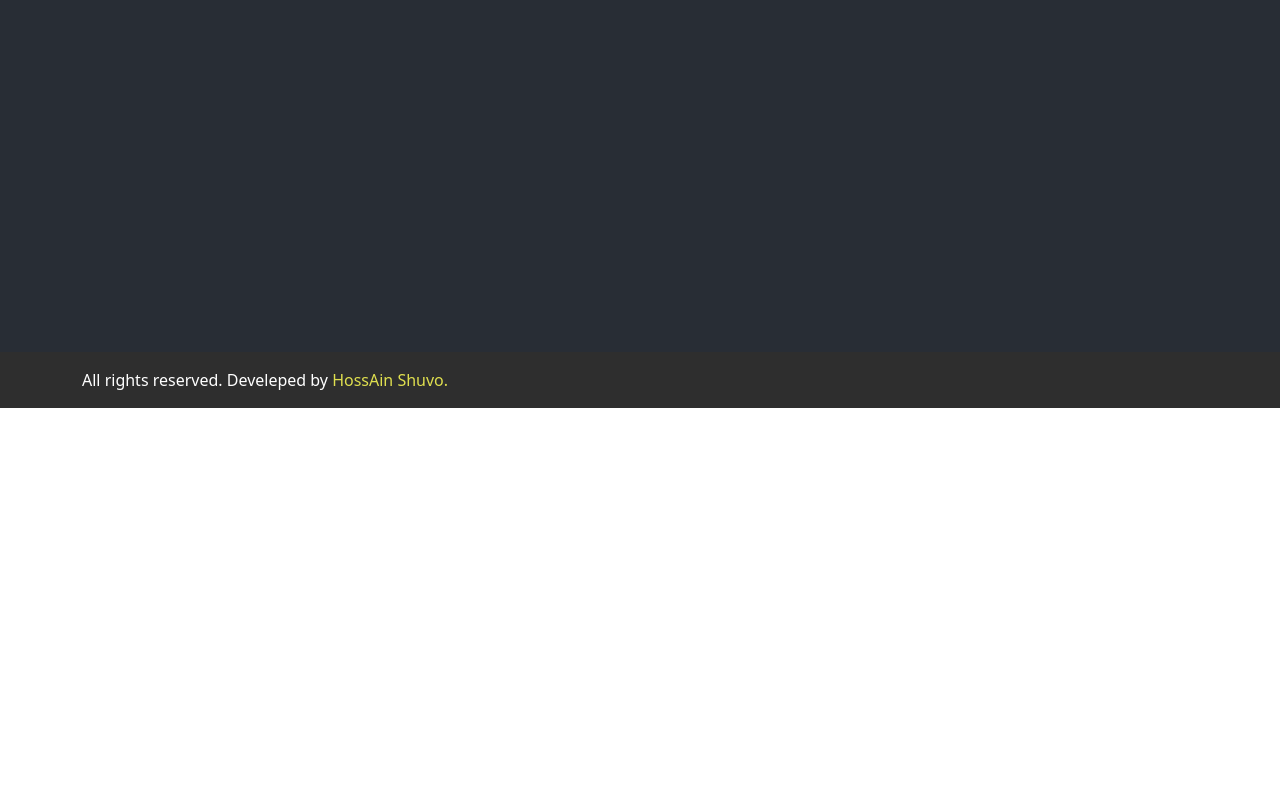
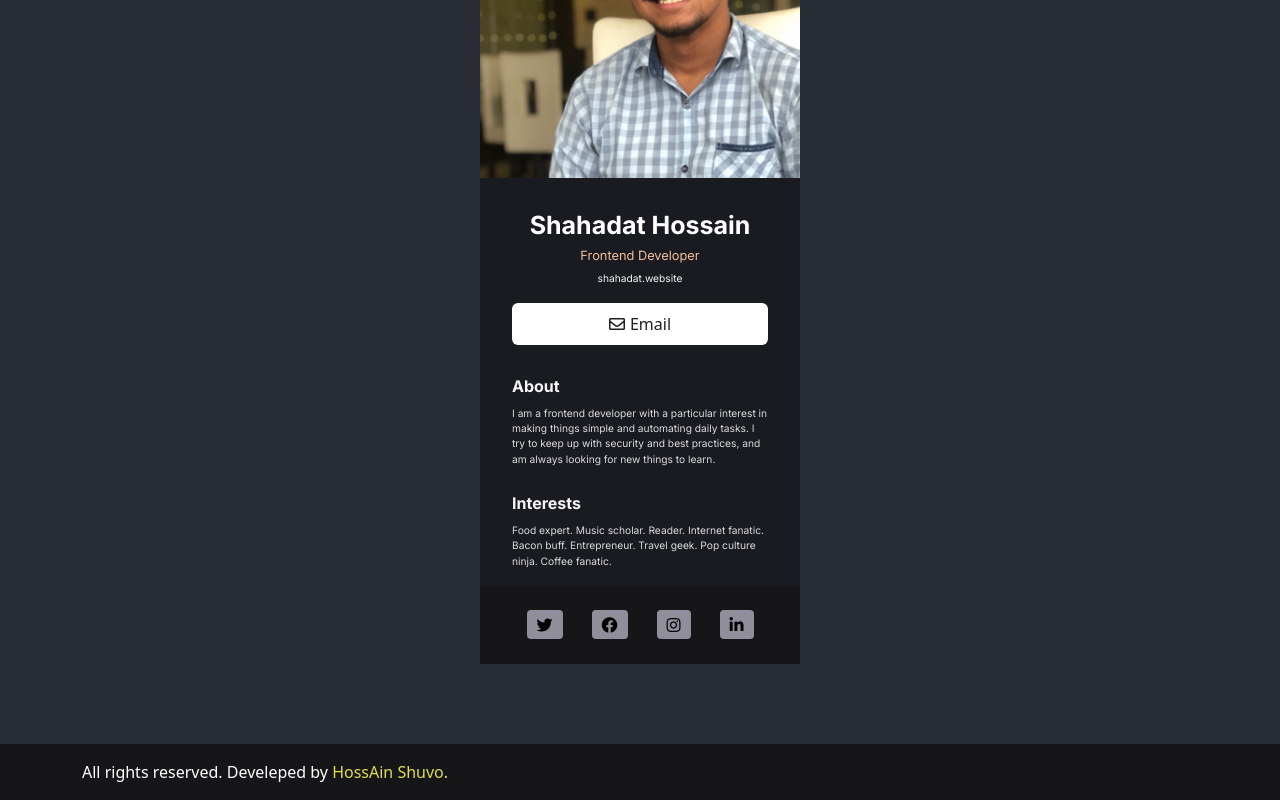
Before and after one commit to ShahadatShuvo/React-Info-Site, a React (Create React App) app: page /contact in a window 1280 px wide. Shown: the part 380-1180 px from the top of the page. Before the commit the page ends 800 px from the top, so only its background shows below. Built offline with nearby package versions, Linux system fonts and the light colour scheme.

Commit message:
code added

```diff
--- a/public/index.html
+++ b/public/index.html
@@ -17,6 +17,14 @@
       crossorigin="anonymous"
     />
 
+      <!-- font awesome cdn  -->
+      <link
+      rel="stylesheet"
+      href="https://use.fontawesome.com/releases/v5.15.4/css/all.css"
+      integrity="sha384-DyZ88mC6Up2uqS4h/KRgHuoeGwBcD4Ng9SiP4dIRy0EXTlnuz47vAwmeGwVChigm"
+      crossorigin="anonymous"
+    />
+
     <title>React Info Site</title>
   </head>
   <body>
--- a/src/components/Contact.jsx
+++ b/src/components/Contact.jsx
@@ -1,13 +1,73 @@
-import React from 'react'
+import React from "react";
+
+import profilePic from "../images/me.jpg"
 
 function Contact() {
   return (
-    <section className='about pt-5'>
-       <div className="container">
-       <h3>Welcome to Contact page..</h3>
-       </div>
+    <section className="about pt-5">
+      <div className="container">
+        <h3 className="text-center">Welcome to Contact page..</h3>
+      </div>
+
+      <div className=" row justify-content-center page ">
+        <div className=" col-10 col-md-4 col-lg-3 cardBody">
+          <div className="info">
+            <img src={profilePic} alt="" />
+            <div className="name">
+              <h1>Shahadat Hossain</h1>
+              <h3>Frontend Developer</h3>
+              <p>shahadat.website</p>
+              <div className="myBtn">
+                <button>
+                  <i className="far fa-envelope"></i>Email
+                </button>
+              </div>
+            </div>
+          </div>
+          {/* about section  */}
+          <div className="parent">
+            <div className="child">
+              <h2>About</h2>
+              <p>
+                I am a frontend developer with a particular interest in making
+                things simple and automating daily tasks. I try to keep up with
+                security and best practices, and am always looking for new
+                things to learn.
+              </p>
+            </div>
+          </div>
+          {/* interests section  */}
+          <div className="parent">
+            <div className="child">
+              <h2>Interests</h2>
+              <p>
+                Food expert. Music scholar. Reader. Internet fanatic. Bacon
+                buff. Entrepreneur. Travel geek. Pop culture ninja. Coffee
+                fanatic.
+              </p>
+            </div>
+          </div>
+          {/* Footer section  */}
+          <div className="footer">
+            <div className="parentFooter">
+              <a href="/">
+                <i className="fab fa-twitter"></i>
+              </a>
+              <a href="/">
+                <i className="fab fa-facebook"></i>
+              </a>
+              <a href="/">
+                <i className="fab fa-instagram"></i>
+              </a>
+              <a href="/">
+                <i className="fab fa-linkedin-in"></i>
+              </a>
+            </div>
+          </div>
+        </div>
+      </div>
     </section>
-  )
+  );
 }
 
-export default Contact
+export default Contact;
--- a/src/index.css
+++ b/src/index.css
@@ -1,6 +1,7 @@
 @import url("https://fonts.googleapis.com/css2?family=Inter:wght@100;200;300;400;500;600;700;800;900&display=swap");
 
-.home, .about {
+.home,
+.about {
   background: #282d35;
   min-height: 83vh;
   color: #ffffff;
@@ -11,7 +12,6 @@
   color: #ffffff;
   background: rgb(46, 46, 46);
 }
-
 
 .content {
   height: 100%;
@@ -29,13 +29,15 @@ h1 {
   position: relative;
   z-index: 35;
 }
-.home ul, .about ul {
+.home ul,
+.about ul {
   list-style-type: none;
   position: relative;
   z-index: 20;
 }
 
-.home ul li::before, .about ul li::before {
+.home ul li::before,
+.about ul li::before {
   display: inline-block;
   vertical-align: middle;
   width: 10px;
@@ -46,7 +48,142 @@ h1 {
   content: " ";
 }
 
-.footer span a{
+.footer span a {
   color: rgb(223, 223, 79);
   text-decoration: none;
 }
+
+* {
+  margin: 0;
+  padding: 0;
+  box-sizing: border-box;
+}
+*::before,
+*::after {
+  margin: 0;
+  padding: 0;
+  box-sizing: border-box;
+}
+
+.info {
+  width: 100%;
+}
+
+.info img {
+  width: 100%;
+  border-radius: 10px 10px 0px 0px;
+}
+
+.name {
+  margin-top: 2rem;
+}
+
+.name h1 {
+  font-size: 25px;
+  text-align: center;
+  font-weight: 700;
+  font-family: "Inter", sans-serif;
+  font-style: normal;
+  line-height: 30.26px;
+}
+
+.name h3 {
+  color: #f3bf99;
+  font-weight: 400;
+  font-family: "Inter", sans-serif;
+  line-height: 15.49px;
+  text-align: center;
+  font-size: 12.8px;
+}
+
+.name p {
+  color: #f5f5f5;
+  line-height: 15.36px;
+  text-align: center;
+  font-weight: 400;
+  font-size: 10.24px;
+  font-family: "Inter", sans-serif;
+}
+
+.myBtn {
+  display: flex;
+}
+.name button {
+  background: #ffffff;
+  border-radius: 6px;
+  border: none;
+  width: 80%;
+  margin: 0 auto;
+  color: #1e1f26;
+  padding: 9px 13px;
+  margin-bottom: 1.3rem;
+}
+
+.name button:hover {
+  box-shadow: 0px 0px 3px 3px rgba(255, 255, 255, 0.5);
+  -webkit-box-shadow: 0px 0px 3px 3px rgba(255, 255, 255, 0.5);
+  -moz-box-shadow: 0px 0px 3px 3px rgba(255, 255, 255, 0.5);
+}
+
+.name button i {
+  margin-right: 5px;
+}
+
+.parent {
+  margin-top: 0.5rem;
+  display: flex;
+}
+
+.child {
+  width: 80%;
+  margin: 0 auto;
+}
+
+.child h2 {
+  font-family: "Inter", sans-serif;
+  font-size: 16px;
+  line-height: 24px;
+  font-weight: 700;
+  color: #f5f5f5;
+}
+
+.child p {
+  font-family: "Inter", sans-serif;
+  font-weight: 400;
+  font-size: 10.24px;
+  line-height: 15.36px;
+  color: #dcdcdc;
+}
+
+.row {
+  --bs-gutter-x: 0;
+}
+
+.page {
+  padding: 5rem 0;
+  background: #282d35;
+  color: #ffffff;
+}
+
+.cardBody {
+  background: #1a1b21;
+  border-radius: 10px 10px;
+}
+
+.footer {
+  background: #161619;
+  display: flex;
+  justify-content: center;
+}
+.parentFooter {
+  width: 80%;
+  display: flex;
+  justify-content: space-around;
+}
+.parentFooter a {
+  color: black;
+  background: #918e9b;
+  margin: 9px 0;
+  padding: 3px 10px 2px 10px;
+  border-radius: 4px;
+}
```
Also changed, not shown: src/images/me.jpg (added).
